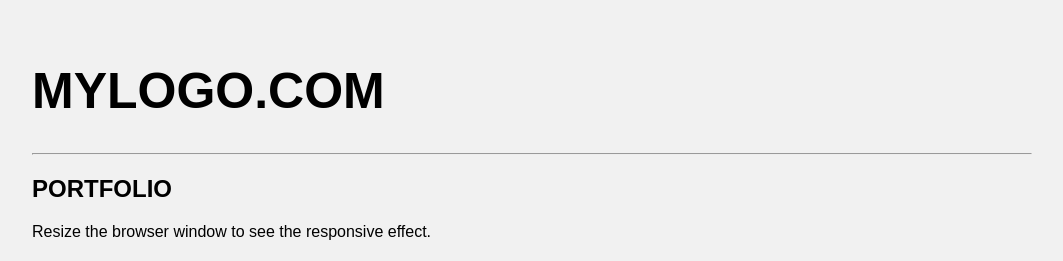
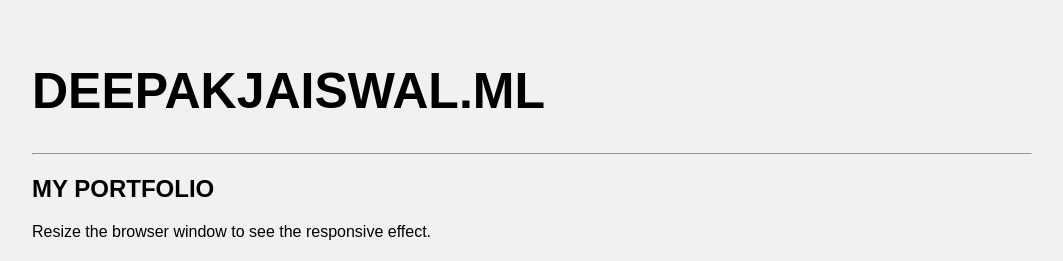
Before and after one commit to imdpkjswl/deepakjaiswal1950.github.io, a plain HTML site: page index.html in a window 1280 px wide. Shown: the top 261 px of the page, without its empty margins (108-1171 px from the left). Drawn offline with Linux system fonts and the light colour scheme.

Commit message:
Update index.html

```diff
--- a/index.html
+++ b/index.html
@@ -3,6 +3,7 @@
 <head>
   <!-- Used meta tag for google search console verification -->
 <meta name="google-site-verification" content="OT3dDMAS2HSaMKcZT2ldLi-gI_N_3kcolphDP7tQerM" />
+
 <meta name="viewport" content="width=device-width, initial-scale=1">
 <style>
 * {
@@ -75,10 +76,10 @@ h1 {
 <!-- MAIN (Center website) -->
 <div class="main">
 
-<h1>MYLOGO.COM</h1>
+<h1>DEEPAKJAISWAL.ML</h1>
 <hr>
 
-<h2>PORTFOLIO</h2>
+<h2>MY PORTFOLIO</h2>
 <p>Resize the browser window to see the responsive effect.</p>
 
 <!-- Portfolio Gallery Grid -->
```
